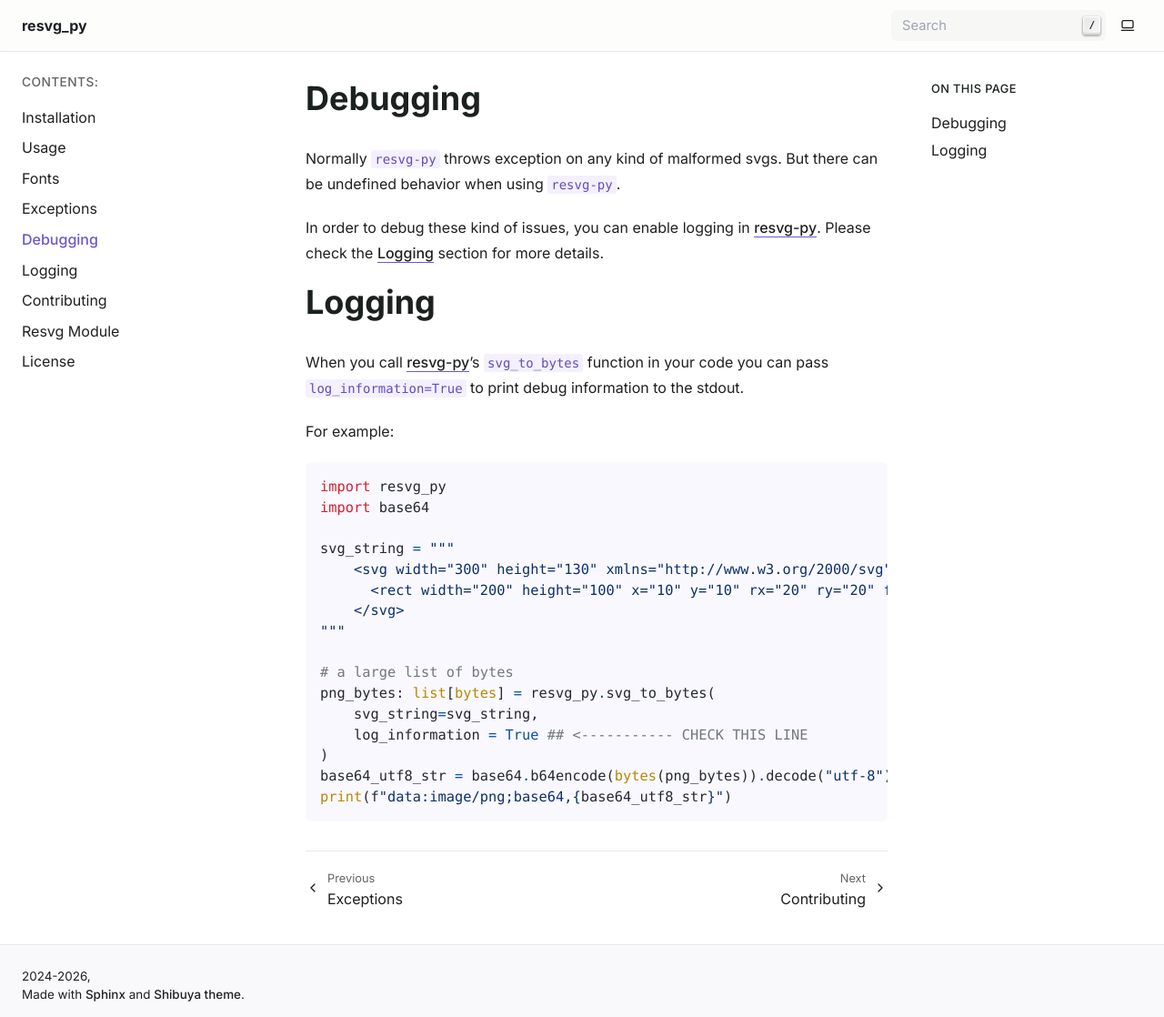
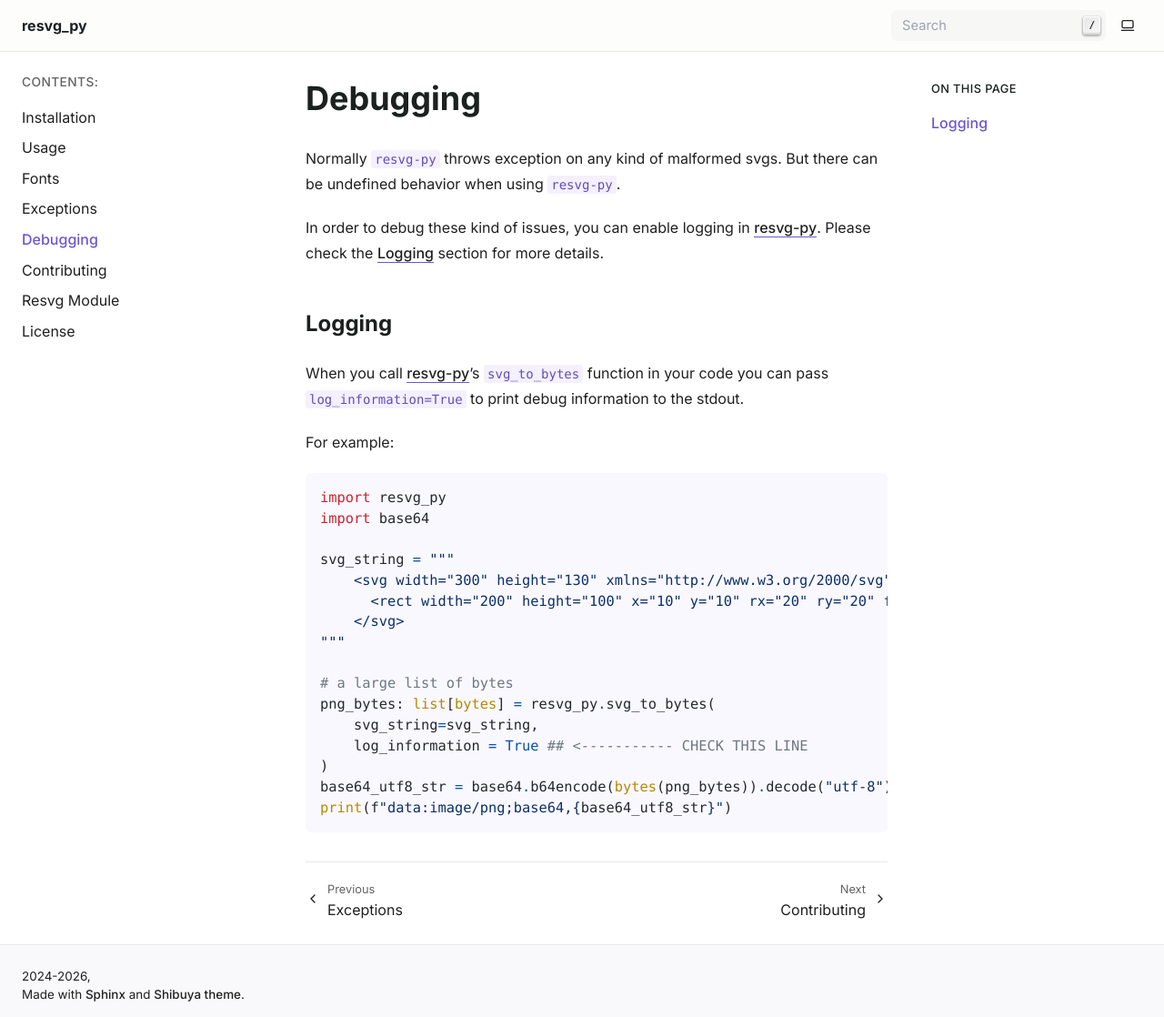
Before and after one commit to baseplate-admin/resvg-py, a Sphinx documentation site: the page built from docs/debugging.md, in a window 1280 px wide and 1118 px high. Shown: the whole window at 91% size. Built offline with Sphinx 7.4.7, drawn with Linux system fonts in a browser that asks for light colours; the version number is read from the project's files by our own code.

Commit message:
Update logging section in debugging documentation

```diff
--- a/docs/debugging.md
+++ b/docs/debugging.md
@@ -4,7 +4,7 @@ Normally `resvg-py` throws exception on any kind of malformed svgs. But there ca
 
 In order to debug these kind of issues, you can enable logging in [resvg-py](https://github.com/baseplate-admin/resvg-py). Please check the [Logging](#logging) section for more details.
 
-# Logging
+## Logging
 
 When you call [resvg-py](https://github.com/baseplate-admin/resvg-py)'s `svg_to_bytes` function in your code you can pass `log_information=True` to print debug information to the stdout.
 
```
